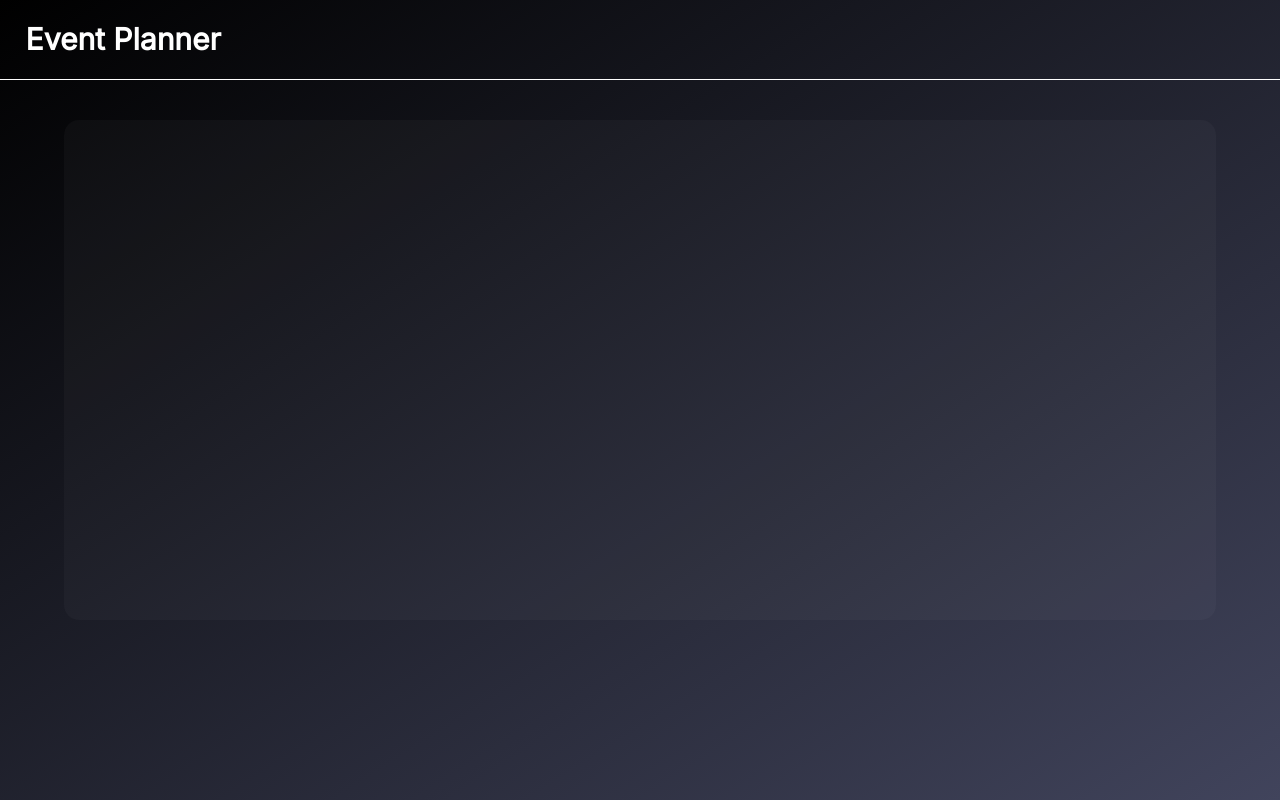
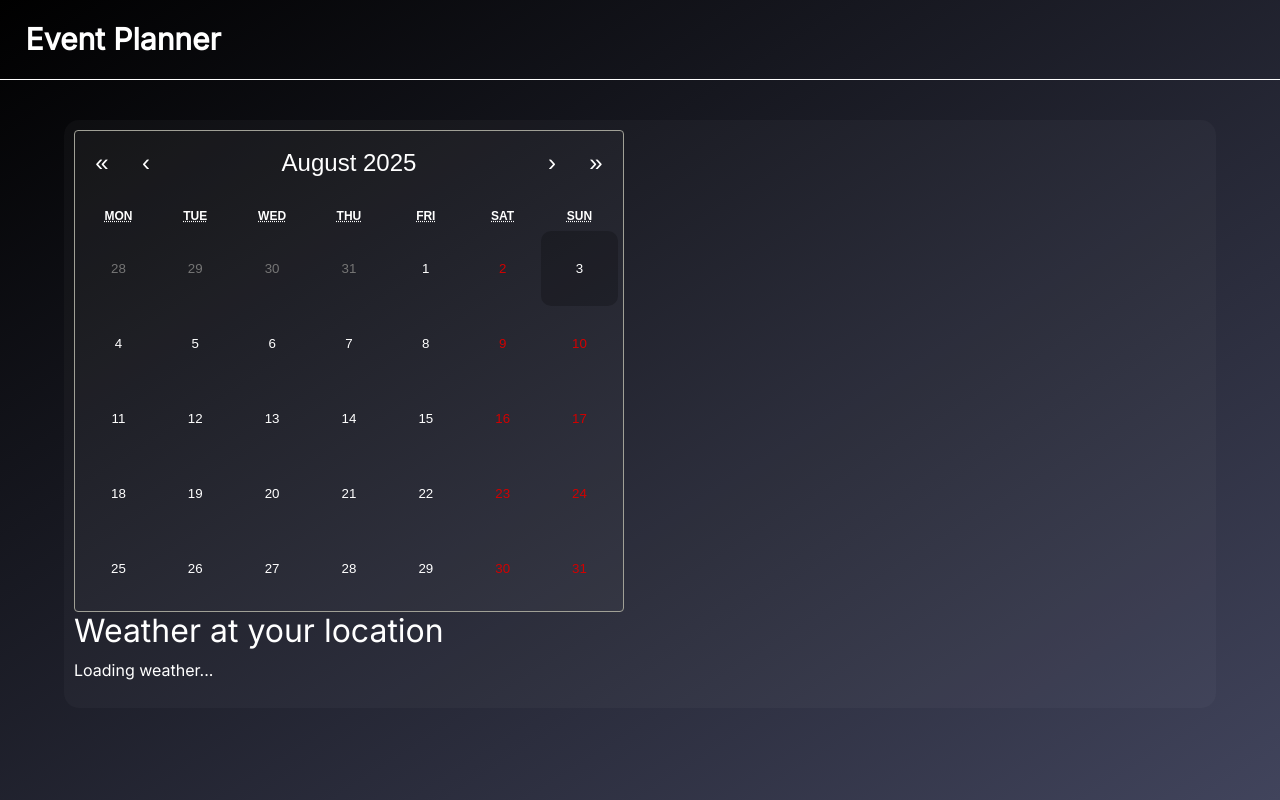
Before and after one commit to Pant-Prashant/Event-Planner, a React (Vite) app: page / in a window 1280 px wide. Built offline with nearby package versions, Linux system fonts and the light colour scheme; no server answers.

Commit message:
Added Calendar

```diff
--- a/package.json
+++ b/package.json
@@ -11,8 +11,10 @@
   },
   "dependencies": {
     "@reduxjs/toolkit": "^2.8.2",
+    "axios": "^1.11.0",
     "bootstrap": "^5.3.7",
     "react": "^19.1.0",
+    "react-calendar": "^6.0.0",
     "react-dom": "^19.1.0",
     "react-icons": "^5.5.0",
     "react-redux": "^9.2.0"
--- a/src/App.css
+++ b/src/App.css
@@ -8,11 +8,48 @@ body {
 }
 
 .my-container {
+  padding: 10px;
   position: absolute;
-  height: 500px;
   width: 90%;
   left: 5%;
   top: 15%;
   background-color: #ffffff07;
   border-radius: 15px;
 }
+
+.react-calendar__tile--now {
+  background: #a9b2f5;
+  color: #000000;
+}
+
+.react-calendar__tile:enabled:hover,
+.react-calendar__navigation button:enabled:hover {
+  background-color: #ffffff07;
+  color: white;
+}
+
+.react-calendar__tile--active {
+  background: rgba(0, 0, 0, 0.221);
+  color: white;
+}
+
+.react-calendar__tile--active:enabled:focus {
+  background: rgba(0, 0, 0, 0.3);
+  color: white;
+}
+
+.react-calendar__navigation button {
+  height: 100%;
+}
+
+.react-calendar__tile {
+  padding: 0px;
+}
+
+.react-calendar__navigation button:enabled:focus {
+  background-color: rgba(255, 0, 0, 0);
+}
+
+.react-calendar__navigation button:disabled {
+  background-color: #f0f0f000;
+}
--- a/src/App.jsx
+++ b/src/App.jsx
@@ -1,11 +1,16 @@
+import Header from "./components/Header";
+import MyCalendar from "./components/calendar";
+import Weather from "./components/Weather";
 import "./App.css";
-import Header from "./components/Header";
 
 function App() {
   return (
     <div>
       <Header></Header>
-      <div className="my-container"></div>
+      <div className="my-container">
+        <MyCalendar></MyCalendar>
+        <Weather></Weather>
+      </div>
     </div>
   );
 }
--- a/src/components/Calendar.jsx
+++ b/src/components/Calendar.jsx
@@ -0,0 +1,23 @@
+import Calendar from "react-calendar";
+import "react-calendar/dist/Calendar.css";
+import styles from "./Calendar.module.css";
+import { useState } from "react";
+
+function MyCalendar() {
+  const [date, setDate] = useState(new Date());
+
+  const onChange = (date) => {
+    setDate(date);
+  };
+  return (
+    <div>
+      <Calendar
+        className={styles.myCalendar}
+        onChange={onChange}
+        value={date}
+      ></Calendar>
+    </div>
+  );
+}
+
+export default MyCalendar;
--- a/src/components/Calendar.module.css
+++ b/src/components/Calendar.module.css
@@ -0,0 +1,18 @@
+.myCalendar {
+  color: rgb(255, 255, 255);
+  padding: 5px;
+  padding-top: 10px;
+  border-radius: 4px;
+  width: 550px;
+  background-color: #ffffff07;
+}
+button {
+  font-size: x-large;
+  height: 75px;
+  border-radius: 10px;
+  color: white;
+}
+
+button:hover {
+  background-color: rgba(4, 4, 4, 0.526);
+}
--- a/src/components/Weather.jsx
+++ b/src/components/Weather.jsx
@@ -0,0 +1,51 @@
+import axios from "axios";
+import { useEffect, useState } from "react";
+
+const Weather = () => {
+  let [weatherData, setWeatherData] = useState(null);
+  const apiKey = "8d14323f896a49f818fb5c19466fe5a5";
+
+  useEffect(() => {
+    if ("geolocation" in navigator) {
+      navigator.geolocation.getCurrentPosition(
+        async (position) => {
+          const { latitude, longitude } = position.coords;
+          try {
+            const res = await axios.get(
+              `https://api.openweathermap.org/data/2.5/weather?lat=${latitude}&lon=${longitude}&appid=${apiKey}&units=metric`
+            );
+            setWeatherData(res.data);
+          } catch (error) {
+            console.error("Weather API error:", error);
+          }
+        },
+        (error) => {
+          console.warn("Location access denied or failed:", error.message);
+        }
+      );
+    } else {
+      console.warn("Geolocation is not supported by this browser.");
+    }
+  }, []);
+
+  return (
+    <div>
+      <h2>Weather at your location</h2>
+      {weatherData ? (
+        <div>
+          <p>{weatherData.name}</p>
+          <p>Temp: {weatherData.main.temp}°C</p>
+          <p>Condition: {weatherData.weather[0].description}</p>
+          <img
+            src={`https://openweathermap.org/img/wn/${weatherData.weather[0].icon}@2x.png`}
+            alt="weather icon"
+          />
+        </div>
+      ) : (
+        <p>Loading weather...</p>
+      )}
+    </div>
+  );
+};
+
+export default Weather;
```
Also changed, not shown: 1 other file (tests, documents, lock files or other folders).
